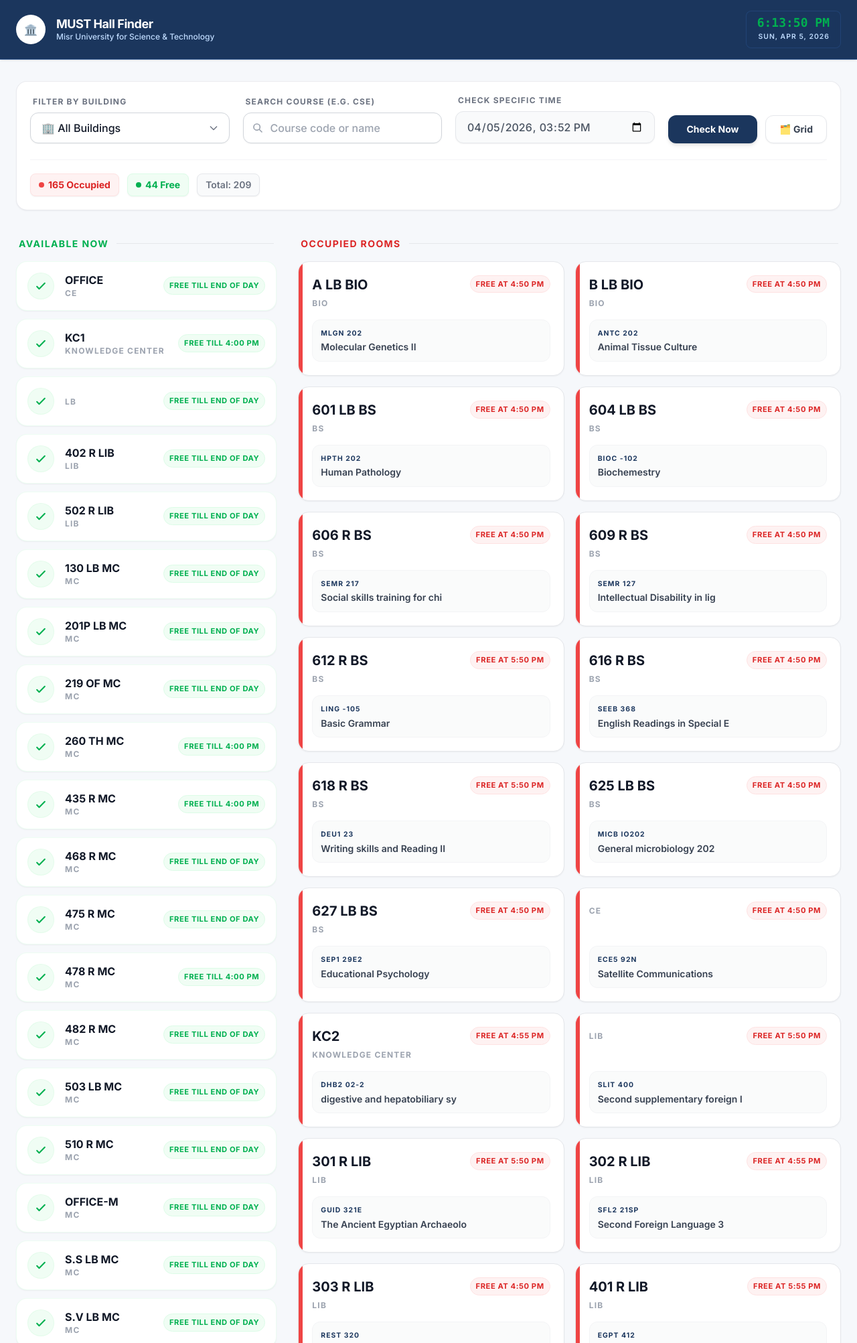
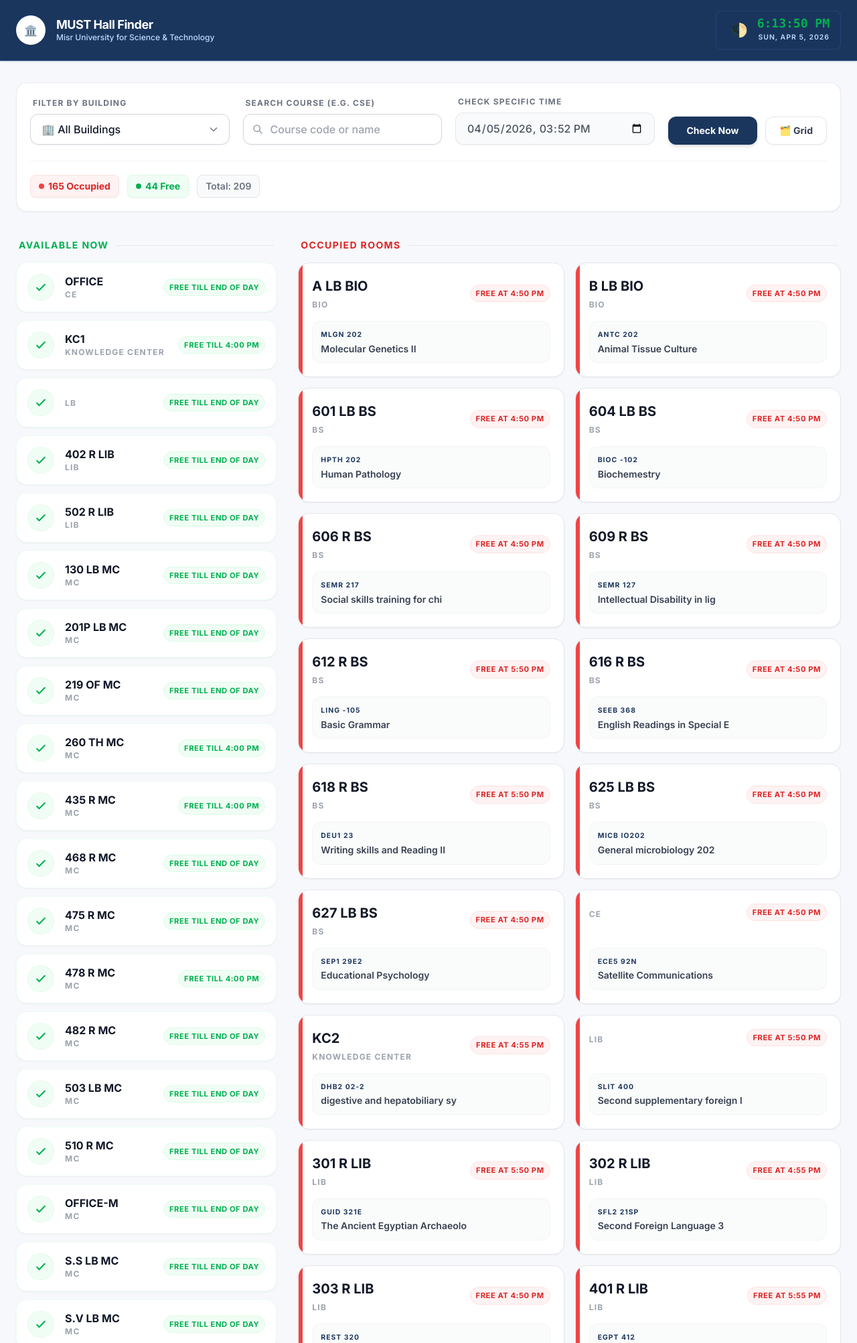
Before and after one commit to medoledo/Ehalls, a Django app: page / in a window 1280 px wide. Shown: the top 2005 px of the page at 67% size. Run offline with Django 5.2, Linux system fonts and the light colour scheme; data comes from the database, SQL or seed files in the repository; some libraries are stand-ins or nearby versions.

Commit message:
Fixing the UI

```diff
--- a/halls/templates/halls/dashboard.html
+++ b/halls/templates/halls/dashboard.html
@@ -8,7 +8,7 @@
   <script src="https://cdn.tailwindcss.com"></script>
   <script>
     tailwind.config = {
-      darkMode: 'media',
+      darkMode: 'class',
       theme: {
         extend: {
           colors: {
@@ -24,6 +24,13 @@
           }
         }
       }
+    }
+  </script>
+  <script>
+    if (localStorage.getItem('color-theme') === 'dark' || (!('color-theme' in localStorage) && window.matchMedia('(prefers-color-scheme: dark)').matches)) {
+        document.documentElement.classList.add('dark');
+    } else {
+        document.documentElement.classList.remove('dark')
     }
   </script>
   <style>
@@ -46,6 +53,9 @@
     </div>
 
     <div class="flex items-center w-full sm:w-auto justify-between sm:justify-end border border-must-lightBlue/50 dark:border-slate-700 bg-must-blue/30 dark:bg-slate-800/50 backdrop-blur-sm rounded-lg px-4 py-2">
+      <button id="theme-toggle" onclick="toggleTheme()" class="text-gray-300 dark:text-gray-400 hover:bg-white/10 dark:hover:bg-slate-700/50 focus:outline-none rounded-lg text-xl p-1.5 mr-2 transition-colors">
+        🌓
+      </button>
       <div class="text-right">
         <div id="live-clock" class="text-lg font-mono font-bold text-must-green dark:text-green-400 tabular-nums leading-none"></div>
         <div id="live-date"  class="text-[0.65rem] font-semibold text-blue-200 dark:text-slate-400 mt-1 uppercase tracking-widest"></div>
@@ -135,7 +145,7 @@
         {% for m in searched_meetings %}
         <div class="card-hover bg-white dark:bg-slate-800 border border-gray-200 dark:border-slate-700 rounded-2xl p-5 flex flex-col gap-4 shadow-sm relative overflow-hidden min-h-[140px]">
           <div class="absolute top-0 left-0 w-1.5 h-full bg-must-blue"></div>
-          <div class="flex items-start justify-between gap-2">
+          <div class="flex flex-col sm:flex-row items-start sm:items-center justify-between gap-3">
             <div>
               <h3 class="font-black text-gray-900 dark:text-white text-lg leading-none">{{ m.room }}</h3>
               <p class="text-xs font-bold text-gray-400 uppercase tracking-widest mt-1.5">{{ m.building }}</p>
@@ -165,9 +175,9 @@
         <div class="h-[1px] bg-gray-200 flex-grow"></div>
       </div>
 
-      <div id="free-list" class="grid grid-cols-2 lg:grid-cols-1 gap-3">
+      <div id="free-list" class="grid grid-cols-1 sm:grid-cols-2 lg:grid-cols-1 gap-3">
         {% for r in free_rooms %}
-        <div class="card-hover bg-white dark:bg-slate-800 border border-green-100/50 dark:border-green-900/30 rounded-2xl p-4 shadow-sm flex items-center justify-between group">
+        <div class="card-hover bg-white dark:bg-slate-800 border border-green-100/50 dark:border-green-900/30 rounded-2xl p-4 shadow-sm flex flex-col sm:flex-row items-start sm:items-center justify-between gap-3 group">
           <div class="flex items-center gap-4">
             <div class="w-10 h-10 rounded-full bg-green-50 dark:bg-green-900/30 flex items-center justify-center shrink-0 border border-green-100/60 dark:border-green-800/50 group-hover:bg-must-green group-hover:text-white group-hover:border-must-green transition-colors">
               <svg class="w-5 h-5 text-must-green dark:text-green-400 group-hover:text-white" fill="none" stroke="currentColor" viewBox="0 0 24 24"><path stroke-linecap="round" stroke-linejoin="round" stroke-width="2.5" d="M5 13l4 4L19 7"></path></svg>
@@ -201,7 +211,7 @@
         {% for r in occupied_rooms %}
         <div class="card-hover bg-white dark:bg-slate-800 border border-gray-200 dark:border-slate-700 rounded-2xl p-5 flex flex-col gap-4 shadow-sm relative overflow-hidden group min-h-[140px]">
           <div class="absolute top-0 left-0 w-1.5 h-full bg-red-500 dark:bg-red-400"></div>
-          <div class="flex items-start justify-between gap-2">
+          <div class="flex flex-col sm:flex-row items-start sm:items-center justify-between gap-3">
             <div>
               <h3 class="font-black text-gray-900 dark:text-white text-lg md:text-xl leading-none flex items-center gap-2">
                 {{ r.room }}
@@ -251,6 +261,15 @@
     // So we don't strictly *need* to fetch dynamically if 'at' is set, but let's just make sure.
   }
   // setInterval(refreshRooms, 15000); // 15 seconds for snappier updates
+  function toggleTheme() {
+    if (document.documentElement.classList.contains('dark')) {
+        document.documentElement.classList.remove('dark');
+        localStorage.setItem('color-theme', 'light');
+    } else {
+        document.documentElement.classList.add('dark');
+        localStorage.setItem('color-theme', 'dark');
+    }
+  }
 })();
 </script>
 </body>
```
Also changed, not shown: halls/templates/halls/timetable.html (+22 -1 lines).
